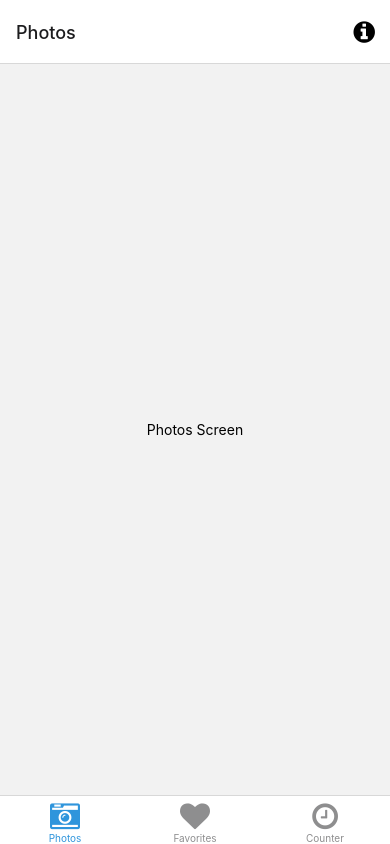
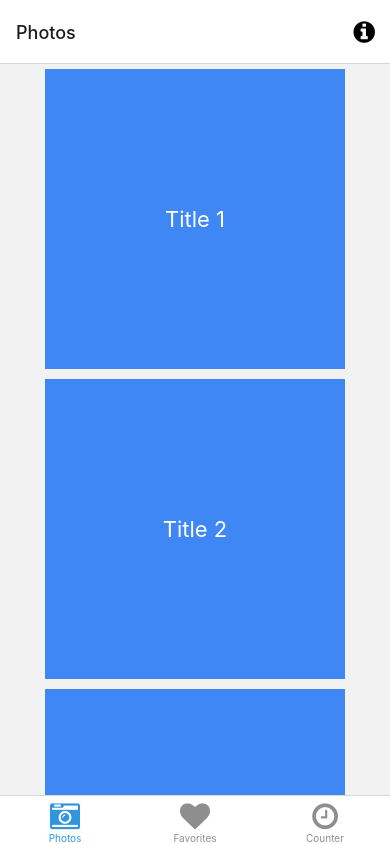
Before and after one commit to andrekovac/PhotoFavorite2, a React Native app: screen /Photos in a window 390 px wide. Built offline with nearby package versions, Linux system fonts and the light colour scheme; what expo-linking would draw is missing.

Commit message:
:monocle_face: Create a list component with a dummy list

```diff
--- /dev/null
+++ b/components/PhotoList.tsx
@@ -0,0 +1,52 @@
+import React from 'react';
+import styled from 'styled-components/native';
+import { FlatList, ListRenderItemInfo } from 'react-native';
+
+type ItemT = {
+  id: string;
+  title: string;
+};
+
+type ItemProps = Pick<ItemT, 'title'>;
+
+const Item: React.VFC<ItemProps> = ({ title }) => (
+  <ItemWrapper>
+    <ItemText>{title}</ItemText>
+  </ItemWrapper>
+);
+
+const placeholderList = Array(100)
+  .fill(0)
+  .map((_, i) => ({ id: String(i + 1), title: `Title ${i + 1}` }));
+
+const renderItem = ({ item }: ListRenderItemInfo<ItemT>) => (
+  <Item title={item.title} />
+);
+
+const PhotoList: React.VFC = () => {
+  return (
+    <FlatList
+      data={placeholderList}
+      renderItem={renderItem}
+      keyExtractor={(item) => item.id}
+    />
+  );
+};
+
+const ItemWrapper = styled.View`
+  height: 300px;
+  width: 300px;
+  background-color: #3f87f5;
+  margin: 5px 0;
+
+  /* children */
+  justify-content: center;
+  align-items: center;
+`;
+
+const ItemText = styled.Text`
+  color: white;
+  font-size: 22px;
+`;
+
+export default PhotoList;
--- a/screens/PhotosScreen.tsx
+++ b/screens/PhotosScreen.tsx
@@ -1,15 +1,15 @@
 import React from 'react';
-import { Text } from 'react-native';
 import styled from 'styled-components/native';
 
 import { RootTabScreenProps } from '../types';
+import PhotoList from '../components/PhotoList';
 
 type PhotosScreenProps = RootTabScreenProps<'Photos'>;
 
 const PhotosScreen: React.VFC<PhotosScreenProps> = () => {
   return (
     <Wrapper>
-      <Text>Photos Screen</Text>
+      <PhotoList />
     </Wrapper>
   );
 };
```
